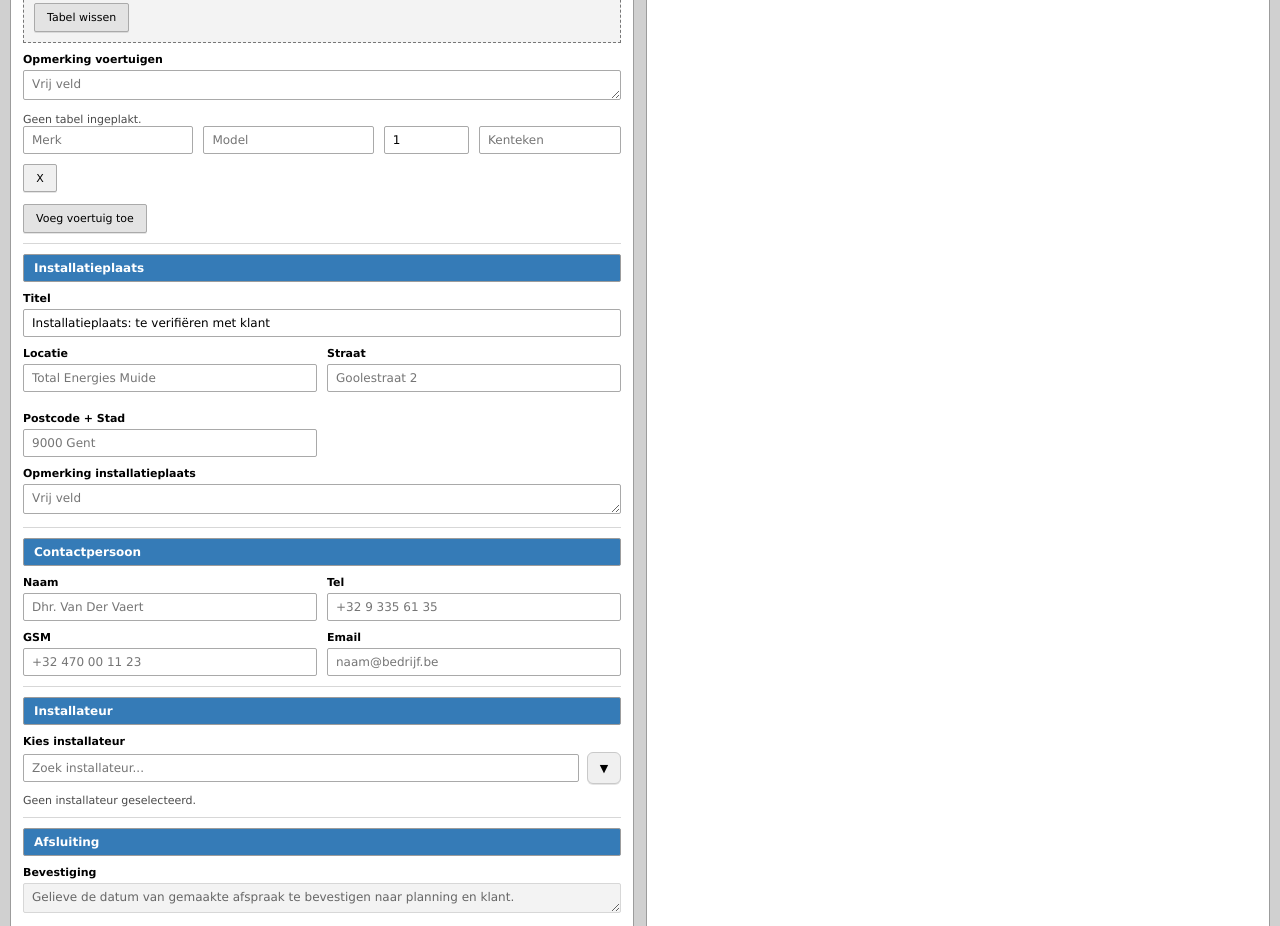
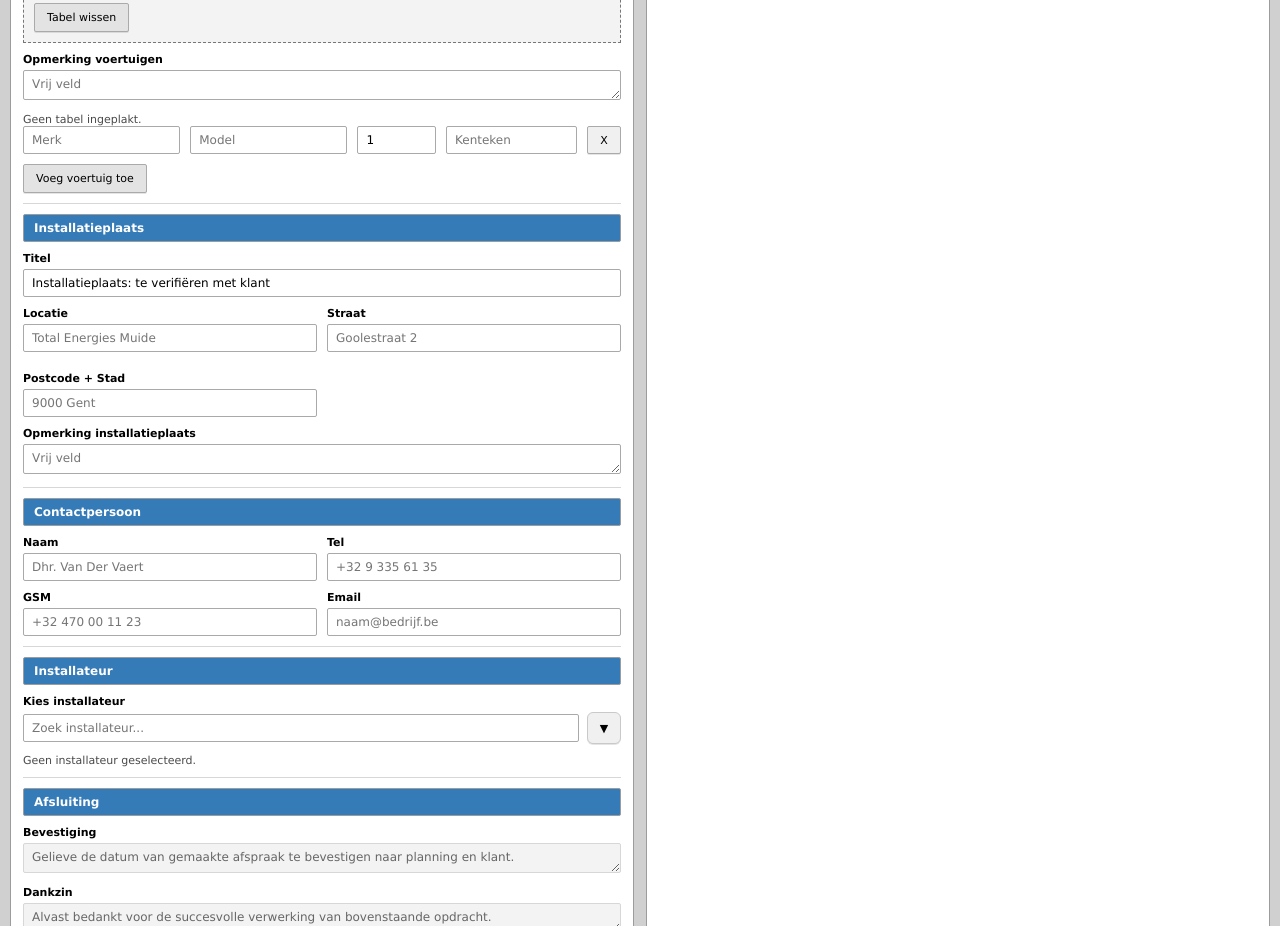
Before and after one commit to SlimmyJ/templategen_vue, a Vue app: page / in a window 1280 px wide. Shown: the part 920-1846 px from the top of the page. Built offline with nearby package versions, Linux system fonts and the light colour scheme.

Commit message:
styling fixes

```diff
--- a/src/App.vue
+++ b/src/App.vue
@@ -482,7 +482,7 @@ async function copyCustomer(): Promise<void> {
               <div class="hint">Leeg = te bepalen met klant</div>
             </div>
           </div>
-            <label style="margin-top: 10px;">Opmerking datum installatie</label>
+          <label style="margin-top: 10px;">Opmerking datum installatie</label>
           <textarea class="textarea-compact" v-model="request.notes.planningNotes" placeholder="Vrij veld"></textarea>
 
         </div>
@@ -527,13 +527,14 @@ async function copyCustomer(): Promise<void> {
               <input v-model="v.model" placeholder="Model" />
               <input type="number" min="1" v-model.number="v.quantity" />
               <input v-model="v.licensePlate" placeholder="Kenteken" />
-              <button type="button" @click="removeVehicle(index)">X</button>
+              <button type="button" class="vehicle-remove" @click="removeVehicle(index)">X</button>
             </div>
 
-            <div class="actions">
-              <button type="button" @click="addVehicle">
+            <div class="vehicle-row vehicle-add-row">
+              <button type="button" class="btn-add-vehicle" @click="addVehicle">
                 Voeg voertuig toe
               </button>
+              <div class="vehicle-add-spacer"></div>
             </div>
           </div>
 
@@ -569,7 +570,8 @@ async function copyCustomer(): Promise<void> {
           </div>
 
           <label style="margin-top: 10px">Opmerking installatieplaats</label>
-          <textarea class="textarea-compact" v-model="request.notes.installationPlaceNotes" placeholder="Vrij veld"></textarea>
+          <textarea class="textarea-compact" v-model="request.notes.installationPlaceNotes"
+            placeholder="Vrij veld"></textarea>
         </div>
         <div class="section">
           <div class="section-title">Contactpersoon</div>
--- a/src/styles/form.css
+++ b/src/styles/form.css
@@ -75,17 +75,26 @@ button.primary:hover {
   align-items: center;
 }
 
-.vehicle-row button {
-  background: #f0f0f0;
+.vehicle-add-row .btn-add-vehicle {
+  grid-column: 1 / 5;
+  justify-self: start;
 }
 
-.vehicle-row button {
+.vehicle-add-row .vehicle-add-spacer {
+  grid-column: 5;
+}
+
+.vehicle-remove {
   width: 34px;
   height: 28px;
   padding: 0;
   line-height: 28px;
   text-align: center;
+  background: #f0f0f0;
 }
+
+
+
 .section {
   border-top: 1px solid #d7d7d7;
   padding-top: 10px;
@@ -121,12 +130,6 @@ button.primary:hover {
   margin-top: 4px;
 }
 
-.vehicle-row {
-  display: grid;
-  grid-template-columns: 1.2fr 1.2fr 0.6fr 1fr;
-  gap: 10px;
-}
-
 .salutation-row {
   display: grid;
   grid-template-columns: 120px 1fr;
@@ -150,7 +153,6 @@ button.primary:hover {
   box-shadow: 0 0 0 3px rgba(194, 14, 26, 0.12);
 }
 
-
 .spacer {
   flex: 1;
 }
@@ -158,8 +160,6 @@ button.primary:hover {
 .btn-reset {
   padding: 6px 10px;
 }
-
-
 
 .dropzone {
   border: 1px dashed #777;
```
